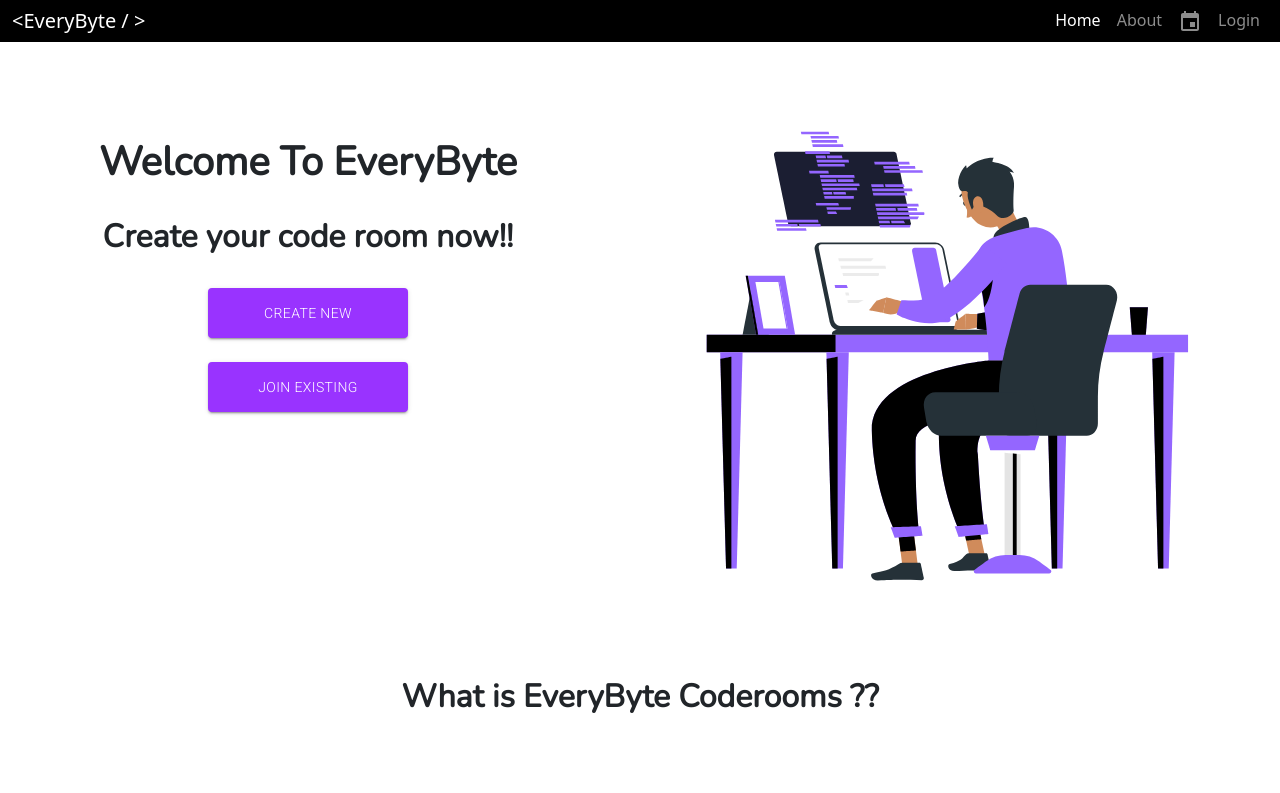
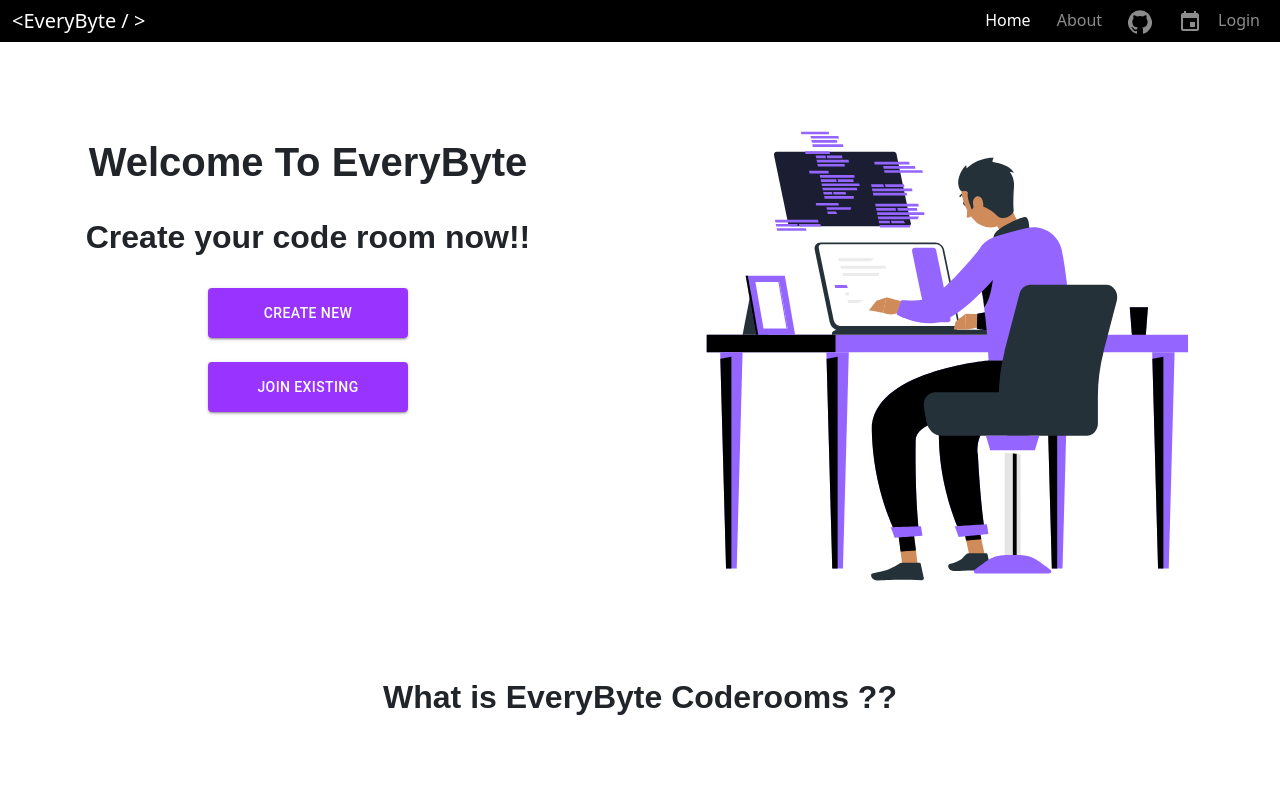
Before and after one commit to dnyaneshwar2023/everybyte-coderooms, a React (Create React App) app in the folder client/: page / in a window 1280 px wide. Shown: the top 793 px of the page. Built offline with nearby package versions, Linux system fonts and the light colour scheme; no server answers.

Commit message:
added host configs

```diff
--- a/client/src/components/Listings.js
+++ b/client/src/components/Listings.js
@@ -58,6 +58,7 @@ export default function Listings() {
           }}
         />
       )}
+      {progress === false && (
         <List
           component="nav"
           aria-labelledby="nested-list-subheader"
@@ -79,6 +80,7 @@ export default function Listings() {
             );
           })}
         </List>
+      )}
     </>
   );
 }
--- a/client/src/components/Navbar.js
+++ b/client/src/components/Navbar.js
@@ -2,8 +2,10 @@ import React from "react";
 import { NavLink } from "react-router-dom";
 import EventIcon from "@material-ui/icons/Event";
 import AccountCircleOutlinedIcon from "@material-ui/icons/AccountCircleOutlined";
+import { Button } from "@material-ui/core";
+import GitHubIcon from "@material-ui/icons/GitHub";
 import useDrawer from "../hooks/Drawer/useDrawer";
-import { Button } from "@material-ui/core";
+
 import useAuth from "../auth/useAuth";
 
 function Navbar() {
@@ -46,19 +48,24 @@ function Navbar() {
                   </NavLink>
                 </li>
 
-                <li className="nav-item">
+                <li className="nav-item" style={{ marginLeft: 10 }}>
                   <NavLink className="nav-link" to="/about">
                     About
                   </NavLink>
                 </li>
-                <li className="nav-item">
+                <li className="nav-item" style={{ marginLeft: 10 }}>
+                  <NavLink className="nav-link" to="/calendar">
+                    <GitHubIcon />
+                  </NavLink>
+                </li>
+                <li className="nav-item" style={{ marginLeft: 10 }}>
                   <NavLink className="nav-link" to="/calendar">
                     <EventIcon />
                   </NavLink>
                 </li>
 
                 {user ? (
-                  <li className="nav-item mt-2">
+                  <li className="nav-item mt-2" style={{ marginLeft: 10 }}>
                     <Button
                       onClick={() => toggleDrawer()}
                       style={{
--- a/client/src/components/RoomItem.js
+++ b/client/src/components/RoomItem.js
@@ -30,7 +30,7 @@ const RoomItem = ({ room }) => {
     setOpen(!open);
   };
   return (
-    <div style={{ marginTop: 7 }}>
+    <div style={{ marginTop: 7, fontFamily: "monospace" }}>
       <ListItem button onClick={handleClick}>
         <ListItemIcon>
           <CodeIcon />
--- a/client/src/index.css
+++ b/client/src/index.css
@@ -1,4 +1,3 @@
-@import url("https://fonts.googleapis.com/css2?family=Nunito:wght@300&family=Roboto:wght@300&display=swap");
 .main_nav {
 }
 
--- a/client/src/pages/Home.js
+++ b/client/src/pages/Home.js
@@ -20,12 +20,12 @@ function Home() {
     <>
       <div
         className="row  w-100 justify-content-center mt-lg-5"
-        style={{ fontFamily: "Nunito", fontWeight: "bold" }}
+        style={{ fontFamily: "sans-serif", fontWeight: "bold" }}
       >
         <div className="col mx-auto mt-5 text-center d-flex flex-column">
           <h1
             style={{
-              fontFamily: "Nunito",
+              fontFamily: "sans-serif",
               fontWeight: "bold",
             }}
           >
@@ -34,7 +34,7 @@ function Home() {
           <br />
           <h2
             style={{
-              fontFamily: "Nunito",
+              fontFamily: "sans-serif",
               fontWeight: "bold",
             }}
           >
@@ -85,12 +85,12 @@ function Home() {
         className="d-flex justify-content-center mt-5"
         style={{
           fontWeight: "bold",
-          fontFamily: "Nunito",
+          fontFamily: "sans-serif",
         }}
       >
         <h2
           style={{
-            fontFamily: "Nunito",
+            fontFamily: "sans-serif",
             fontWeight: "bold",
             marginTop: 40,
           }}
@@ -113,7 +113,7 @@ function Home() {
             width: "40%",
             marginTop: "5%",
             fontSize: 20,
-            fontFamily: "Nunito",
+            fontFamily: "sans-serif",
             textAlign: "justify",
           }}
         >
```
Also changed, not shown: 1 other file (tests, documents, lock files or other folders). Lines whose indentation alone changed are shown as unchanged.
